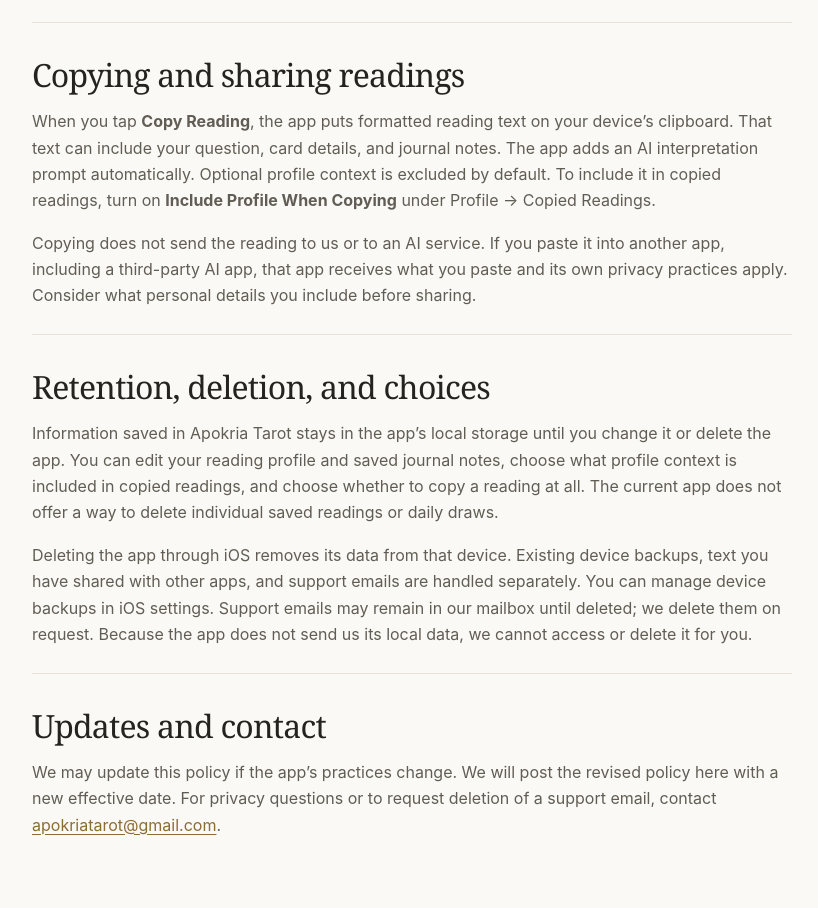
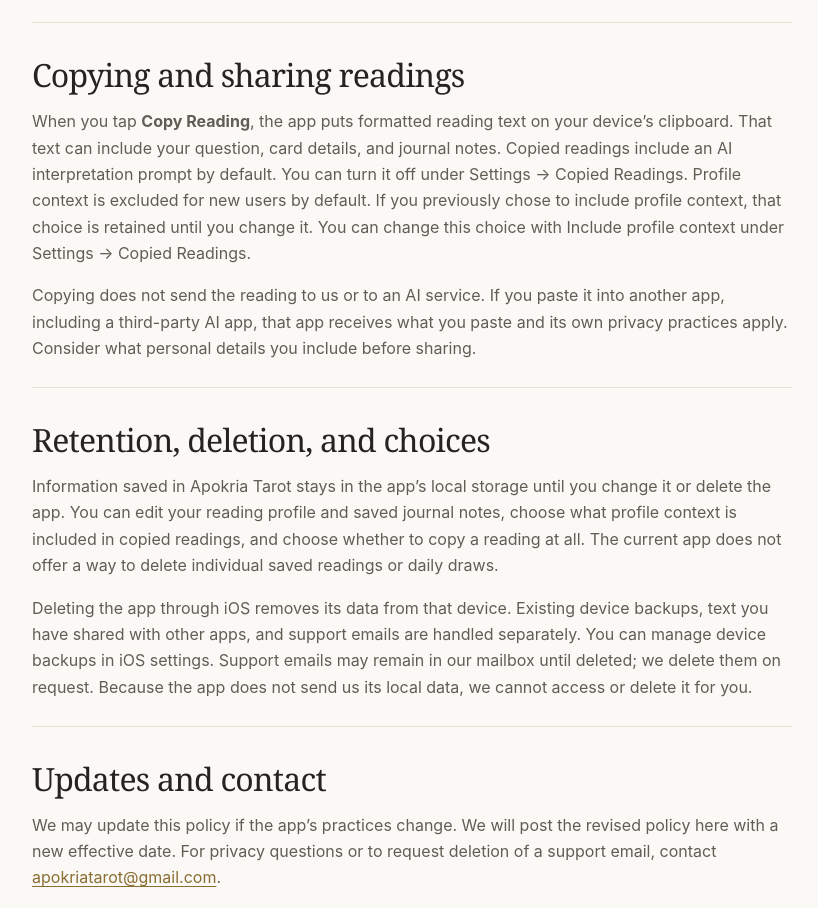
Before and after one commit to Bigpep55/apokria, a plain HTML site: page privacy/index.html in a window 1280 px wide. Shown: the part 1288-2196 px from the top of the page, without its empty margins (152-970 px from the left). Drawn offline with Linux system fonts and the light colour scheme.

Commit message:
docs: align privacy policy with copying consent settings

```diff
--- a/privacy/index.html
+++ b/privacy/index.html
@@ -47,7 +47,7 @@
 
       <section>
         <h2>Copying and sharing readings</h2>
-        <p>When you tap <strong>Copy Reading</strong>, the app puts formatted reading text on your device’s clipboard. That text can include your question, card details, and journal notes. The app adds an AI interpretation prompt automatically. Optional profile context is excluded by default. To include it in copied readings, turn on <strong>Include Profile When Copying</strong> under Profile → Copied Readings.</p>
+        <p>When you tap <strong>Copy Reading</strong>, the app puts formatted reading text on your device’s clipboard. That text can include your question, card details, and journal notes. Copied readings include an AI interpretation prompt by default. You can turn it off under Settings → Copied Readings. Profile context is excluded for new users by default. If you previously chose to include profile context, that choice is retained until you change it. You can change this choice with Include profile context under Settings → Copied Readings.</p>
         <p>Copying does not send the reading to us or to an AI service. If you paste it into another app, including a third-party AI app, that app receives what you paste and its own privacy practices apply. Consider what personal details you include before sharing.</p>
       </section>
 
```
